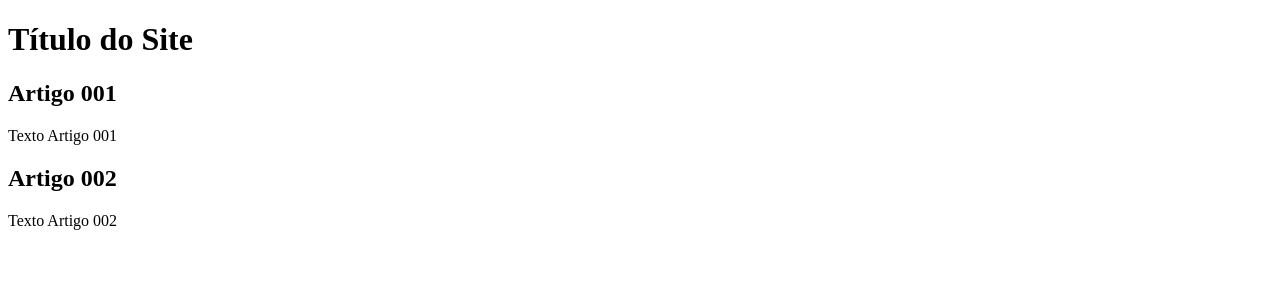
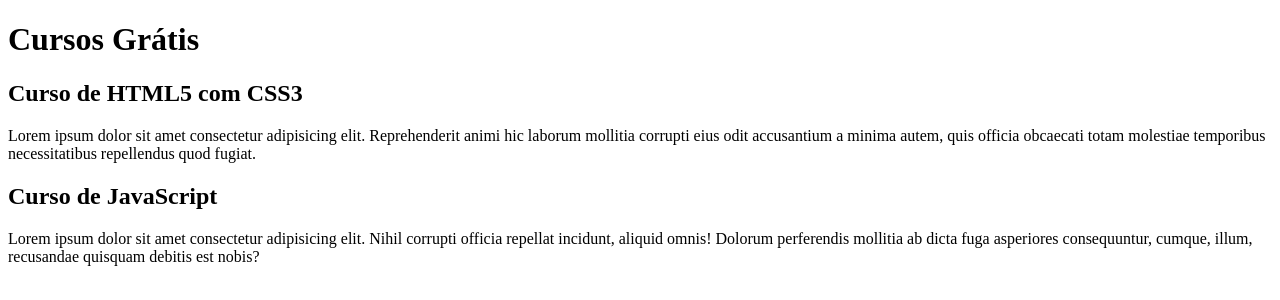
Before and after one commit to LeonardoCAmorim/projeto-site, a plain HTML site: page index.html in a window 1280 px wide. Drawn offline with Linux system fonts and the light colour scheme.

Commit message:
comecei a escrever o conteúdo

```diff
--- a/index.html
+++ b/index.html
@@ -8,15 +8,15 @@
 <body>
     <main>
         <header>
-            <h1>Título do Site</h1>
+            <h1>Cursos Grátis</h1>
         </header>
         <article>
-            <h2>Artigo 001</h2>
-            <p>Texto Artigo 001</p>
+            <h2>Curso de HTML5 com CSS3</h2>
+            <p>Lorem ipsum dolor sit amet consectetur adipisicing elit. Reprehenderit animi hic laborum mollitia corrupti eius odit accusantium a minima autem, quis officia obcaecati totam molestiae temporibus necessitatibus repellendus quod fugiat.</p>
         </article>
         <article>
-            <h2>Artigo 002</h2>
-            <p>Texto Artigo 002</p>
+            <h2>Curso de JavaScript</h2>
+            <p>Lorem ipsum dolor sit amet consectetur adipisicing elit. Nihil corrupti officia repellat incidunt, aliquid omnis! Dolorum perferendis mollitia ab dicta fuga asperiores consequuntur, cumque, illum, recusandae quisquam debitis est nobis?</p>
         </article>
     </main>
 </body>
```
